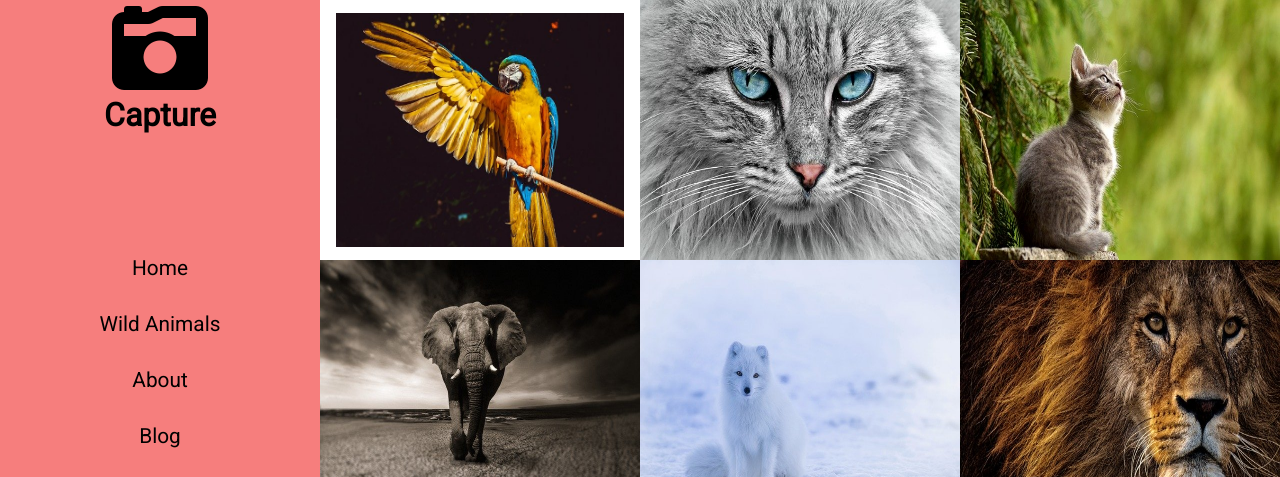
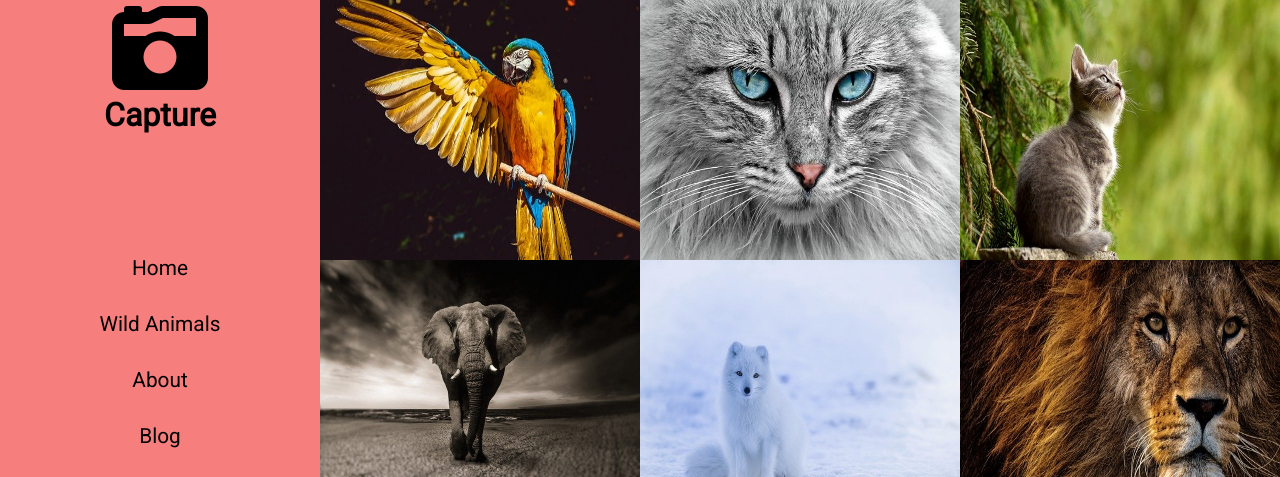
Before and after one commit to yasir550/capture-theme, a plain HTML site: page index.html in a window 1280 px wide. In both pictures the pointer is over the picture 480 px from the left and 130 px from the top of the page. Shown: the top 477 px of the page. Drawn offline with Linux system fonts and the light colour scheme.

Commit message:
Capture Theme

```diff
--- a/index.html
+++ b/index.html
@@ -36,7 +36,9 @@
                         <a href="contact.html">Contact</a>
                     </li>
                 </ul>
-            </div> <!-- menu -->
+            </div>
+            <!-- menu -->
+            <!-- social -->
             <div class="social">
                 <h3>Follow Us here!</h3>
                 <ul>
@@ -56,6 +58,7 @@
             </div> <!-- social end -->
         </div>
 
+        <!-- main -->
         <div class="main">
             <div class="main-gallery">
                 <div class="gallery-box">
@@ -91,6 +94,8 @@
                     <img src="img/tiger-3264048_640.jpg" alt="">
                 </div>
             </div>
+            <!-- main-gallery -->
+            <!-- footer -->
             <div class="footer">
                 <div class="footer-top">
                     <div class="footer-box">
@@ -155,6 +160,7 @@
 
                     </div>
                 </div>
+                <!-- footer-bottom  -->
                 <div class="footer-bottom">
                     <p>Copyright &copy; All rights reserved</p>
                 </div>
--- a/style.css
+++ b/style.css
@@ -96,13 +96,14 @@ body{
 .gallery-box{
     width: 100%;
     height: 100%;
+    overflow: hidden;
 }
 .gallery-box img{
     width: 100%;
     height: 100%;
 }
 .gallery-box img:hover{
-    transform: scale(0.9);
+    transform: scale(1.1);
     transition: all 1s;
 }
 .footer{
```
Also changed, not shown: 1 other file.
